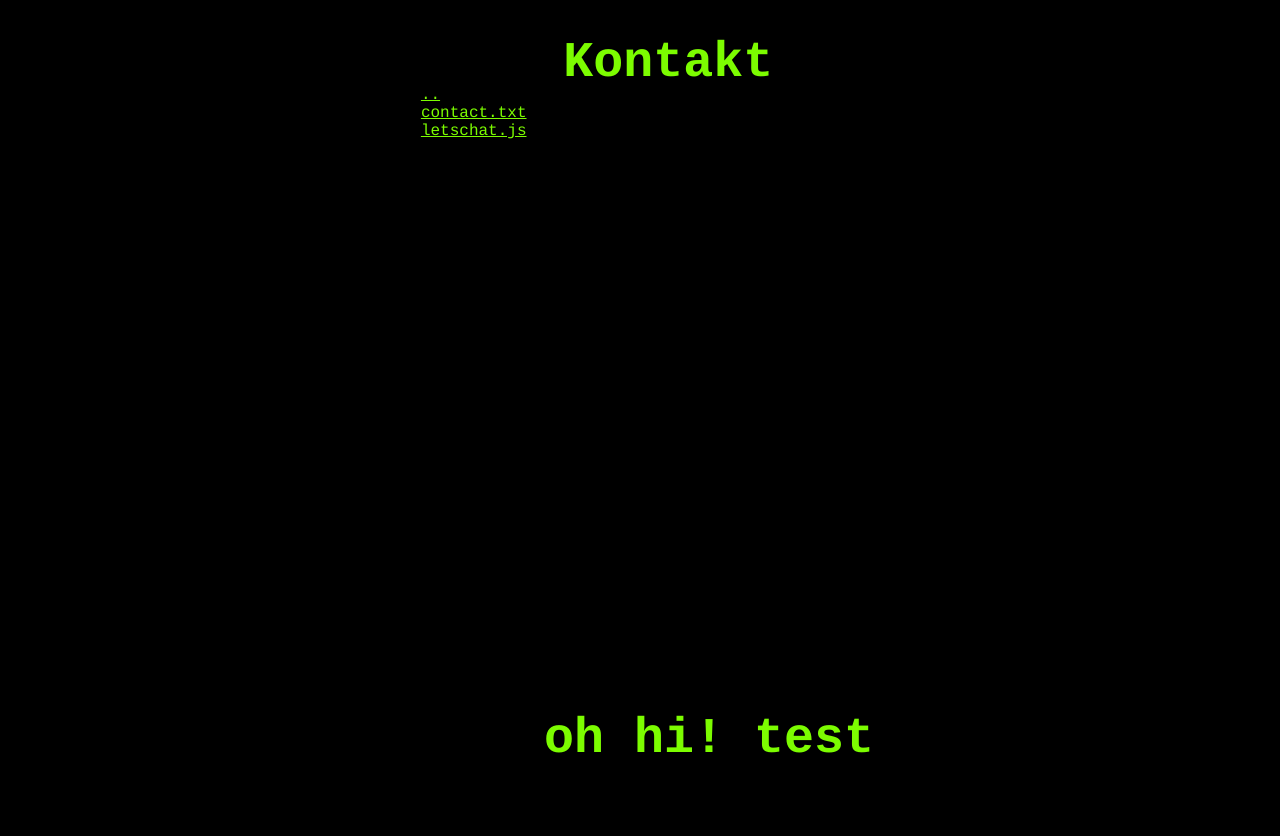
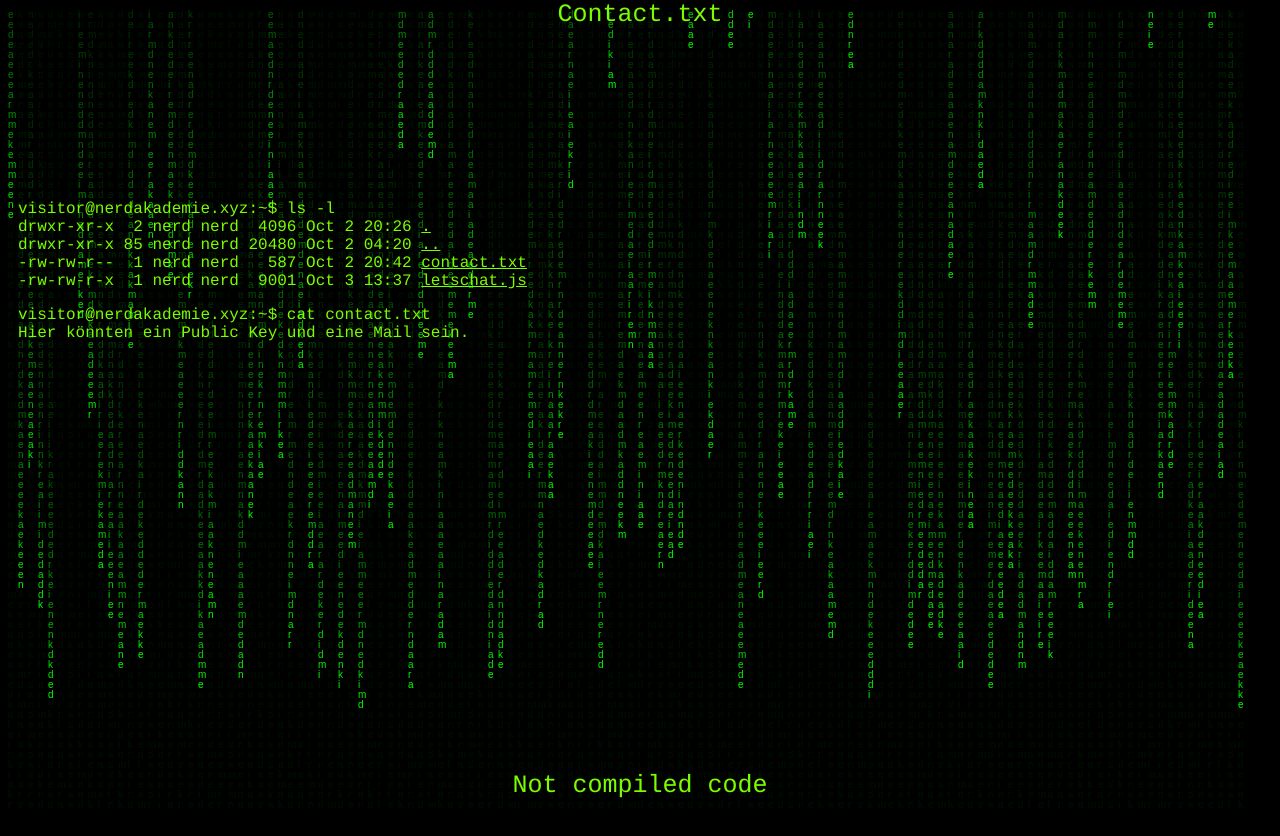
Before and after one commit to nerdakademie/nerdakademie.github.io, a plain HTML site: page contact.html in a window 1280 px wide. Before the commit the page ends 800 px from the top, so only its background shows below. Drawn offline with Linux system fonts and the light colour scheme.

Commit message:
reworked and matrix update

```diff
--- a/contact.html
+++ b/contact.html
@@ -4,32 +4,36 @@
 <head>
     <title>visitor@nerdakademie.xyz</title>
     <link rel="stylesheet" type="text/css" href="nerd.css">
-<meta http-equiv="Content-Type" content="text/html; charset=utf-8" />
+    <script type="text/javascript" src="main.js"></script>
+    <meta http-equiv="Content-Type" content="text/html; charset=utf-8"/>
 </head>
 <body>
+<canvas id="c"></canvas>
 <div class="header">
-  <h1>Kontakt</h1>
+    <a>Contact.txt</a>
 </div>
+
 <div class="content">
-  <p>
-	visitor@nerdakademie.xyz:~$ ls -l
+    <div class="information">
+        <span>visitor@nerdakademie.xyz:~$ ls -l</span>
         <br/>
-	drwxr-xr-x  2 nerd nerd  4096 Oct  2 20:26 .
+        <span> drwxr-xr-x &nbsp;2 nerd nerd &nbsp;4096 Oct 2 20:26 <a href="#">.</a></span>
         <br/>
-	drwxr-xr-x 85 nerd nerd 20480 Oct  2 04:20 <a href="index.html">..</a>
+        <span> drwxr-xr-x 85 nerd nerd 20480 Oct 2 04:20 <a href="index.html">..</a></span>
         <br/>
-	-rw-rw-r--  1 nerd nerd   587 Oct  2 20:42 <a href="contact.html">contact.txt</a>
+        <span>-rw-rw-r-- &nbsp;1 nerd nerd &nbsp;&nbsp;587 Oct 2 20:42 <a href="contact.html">contact.txt</a></span>
         <br/>
-	-rw-rw-r-x  1 nerd nerd  9001 Oct  3 13:37 <a href="https://letschat.nerdakademie.xyz/">letschat.js</a>
-  </p>
+            <span>-rw-rw-r-x &nbsp;1 nerd nerd &nbsp;9001 Oct 3 13:37 <a
+                    href="https://letschat.nerdakademie.xyz/">letschat.js</a></span>
+
         <p>
             visitor@nerdakademie.xyz:~$ cat contact.txt
             <br/>
             Hier könnten ein Public Key und eine Mail sein.
         </p>
     </div>
-<div class="footer">
-  <h1>oh hi! test</h1>
 </div>
+
+<div class="footer"><span>Not compiled code</span></div>
 </body>
 </html>
--- a/nerd.css
+++ b/nerd.css
@@ -31,7 +31,8 @@ a {
 .header {
     position: absolute;
     top: 0;
-    left: 44%;
+    left: 0;
+    width:  100%;
     font-size: 25px;
     color: lawngreen;
     text-align: center;
@@ -40,7 +41,8 @@ a {
 .footer{
     position: absolute;
     bottom: 0;
-    left: 42.5%;
+    left: 0;
+    width: 100%;
     font-size: 25px;
     color: lawngreen;
     text-align: center;
```
Lines whose indentation alone changed are shown as unchanged.
